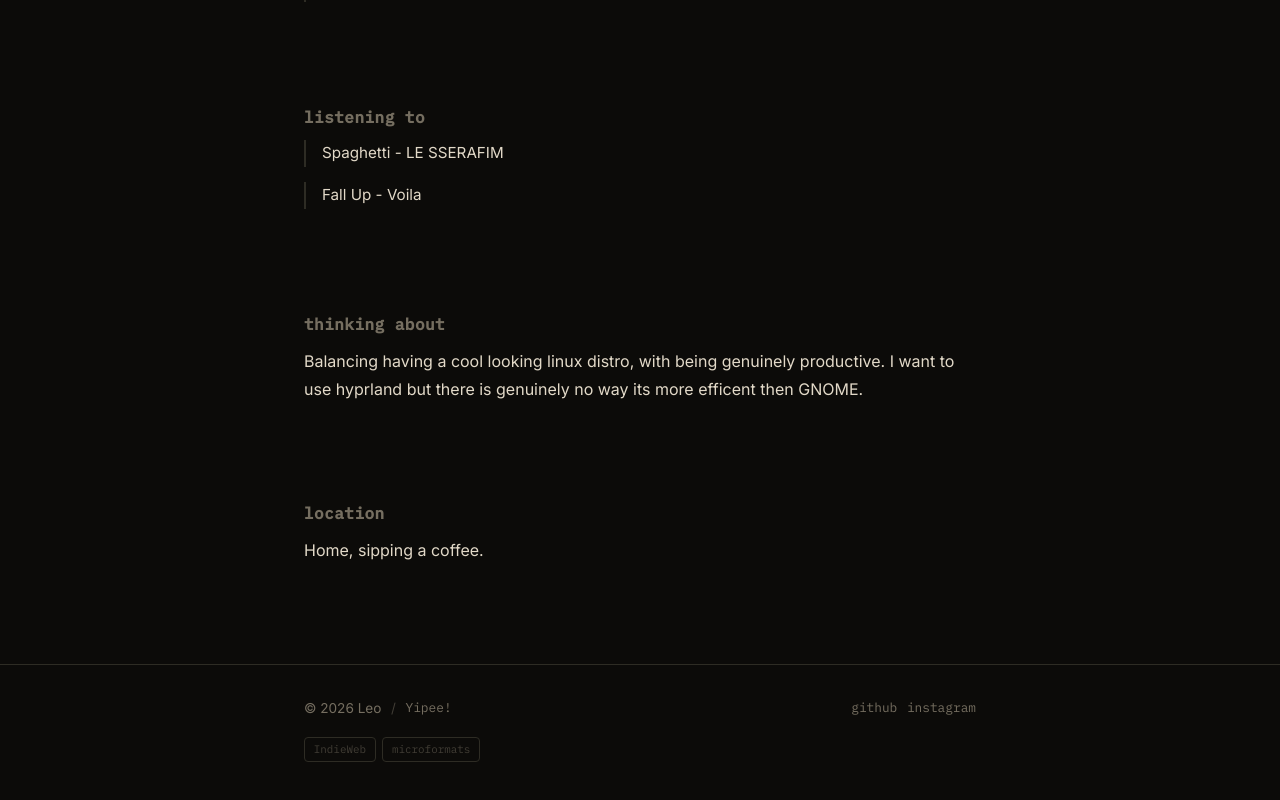
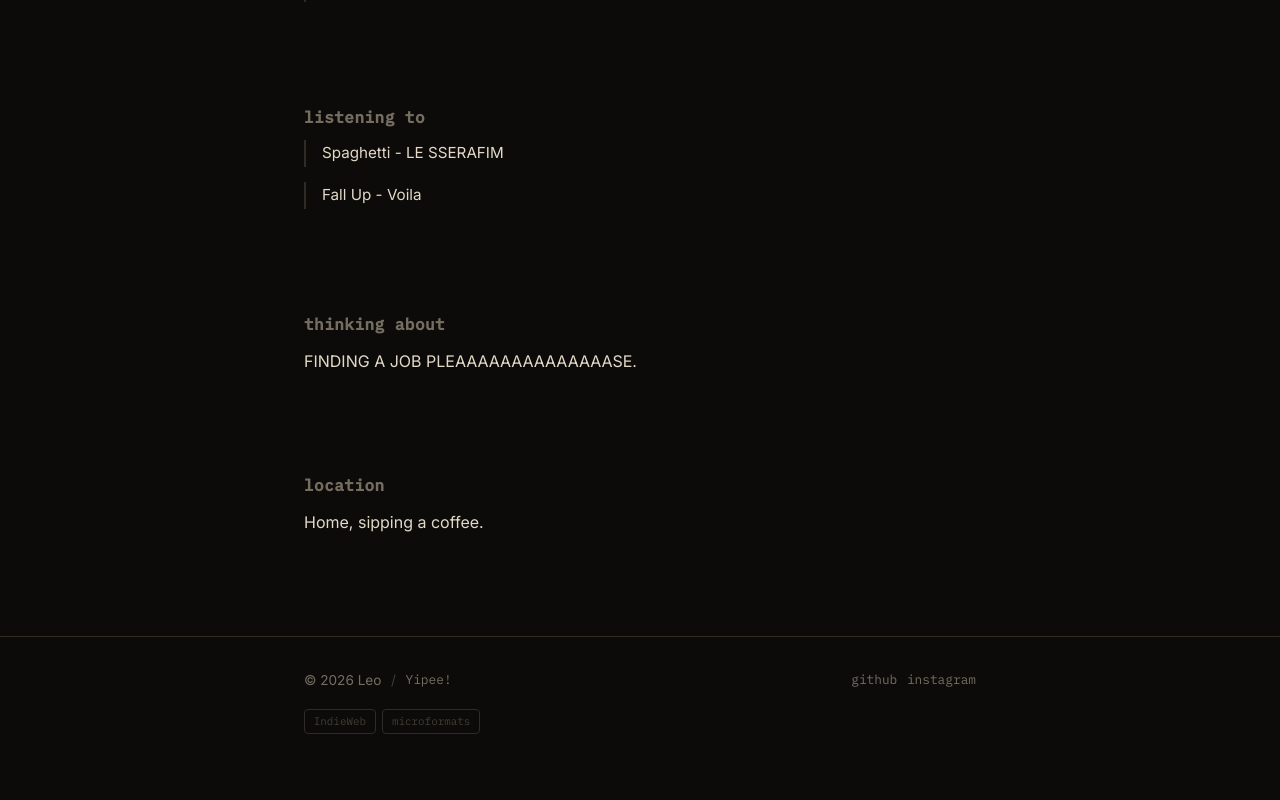
Before and after one commit to Brasilius/IndieWebAttemptV3, a SvelteKit app: page /now in a window 1280 px wide. Shown: the part 789-1589 px from the top of the page. After the commit the page ends 1563 px from the top, so only its background shows below. Built offline with nearby package versions, Linux system fonts and the light colour scheme.

Commit message:
updated now

```diff
--- a/src/routes/now/+page.svelte
+++ b/src/routes/now/+page.svelte
@@ -49,7 +49,7 @@
 		<section>
 			<h2>Thinking about</h2>
 			<p>
-			Balancing having a cool looking linux distro, with being genuinely productive. I want to use hyprland but there is genuinely no way its more efficent then GNOME.
+			FINDING A JOB PLEAAAAAAAAAAAAAASE.
 			</p>
 		</section>
 
```
